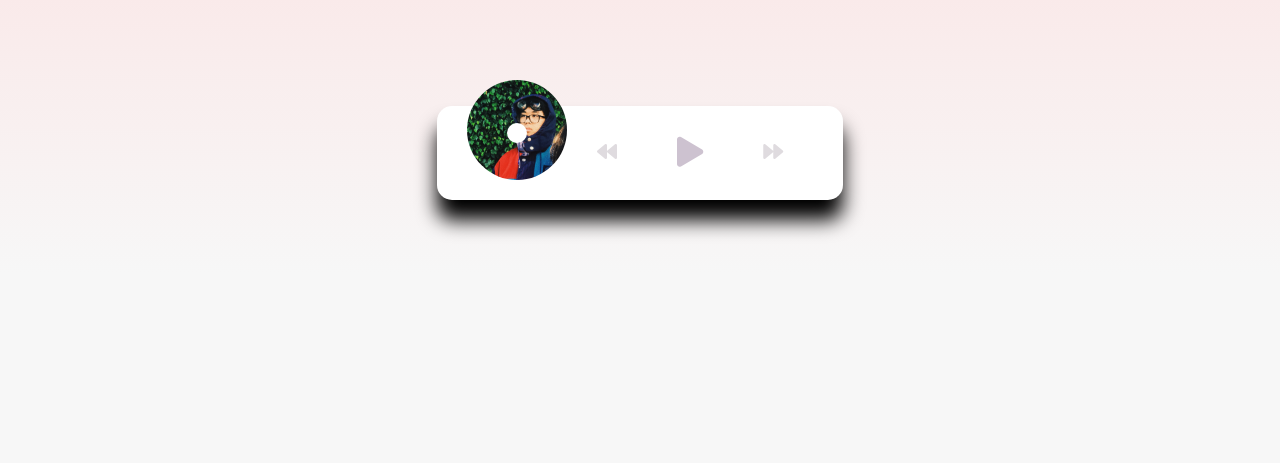
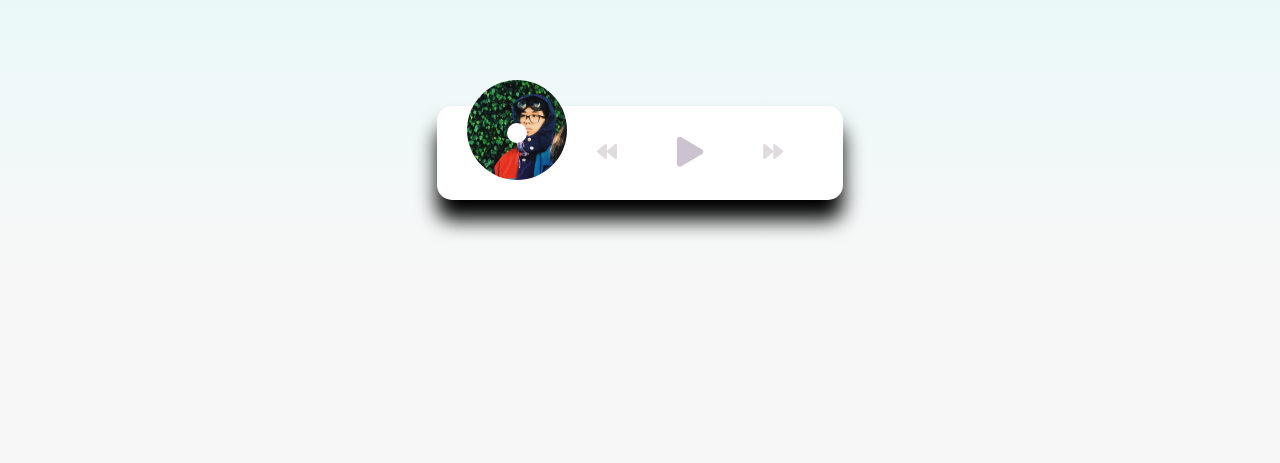
Before and after one commit to duc11102000/Music-player, a plain HTML site: page index.html in a window 1280 px wide. Shown: the part 337-800 px from the top of the page. Drawn offline with Linux system fonts and the light colour scheme.

Commit message:
modified css

```diff
--- a/style.css
+++ b/style.css
@@ -9,7 +9,7 @@ body{
     background-image: linear-gradient(
         0deg,
         rgb(247, 247, 247) 23.8%,
-        rgb(252, 221, 221) 92%);
+        rgb(221, 252, 250) 92%);
     display: flex;
     flex-direction: column;
     align-items: center;
```
